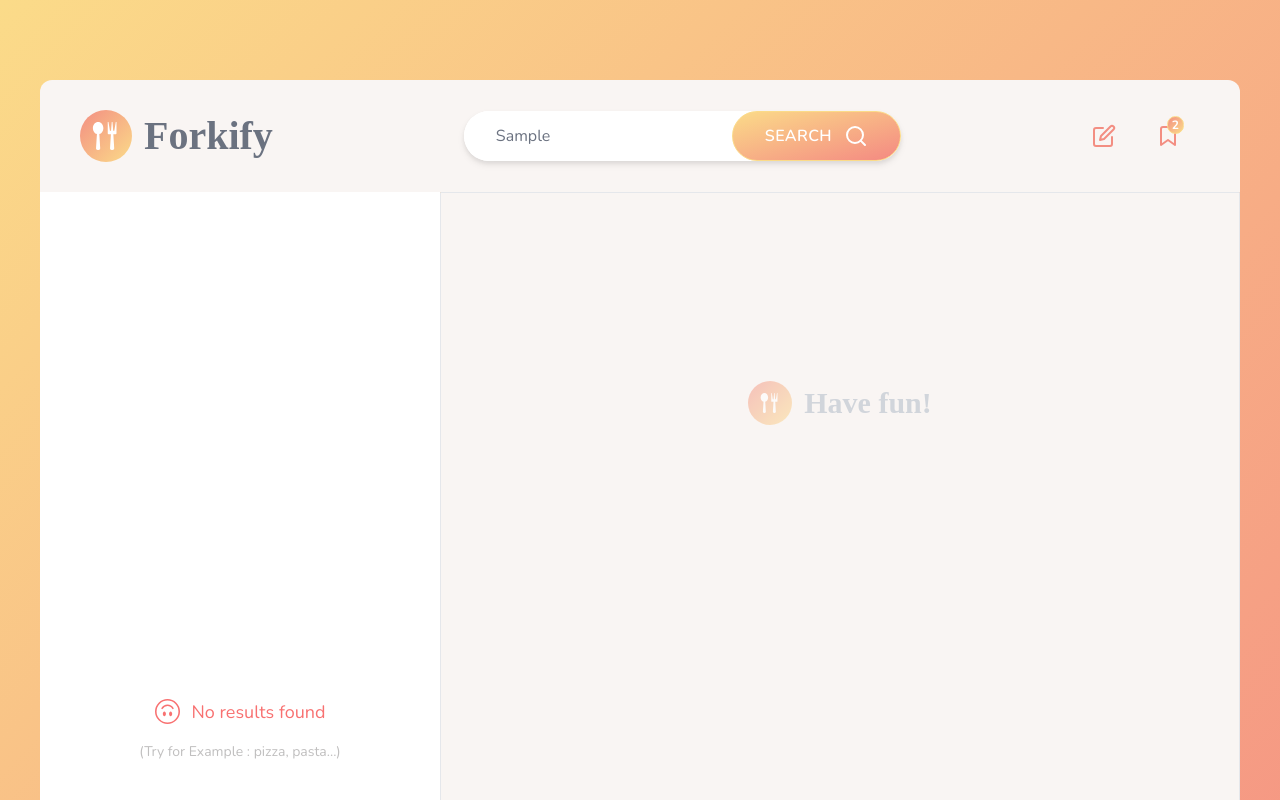
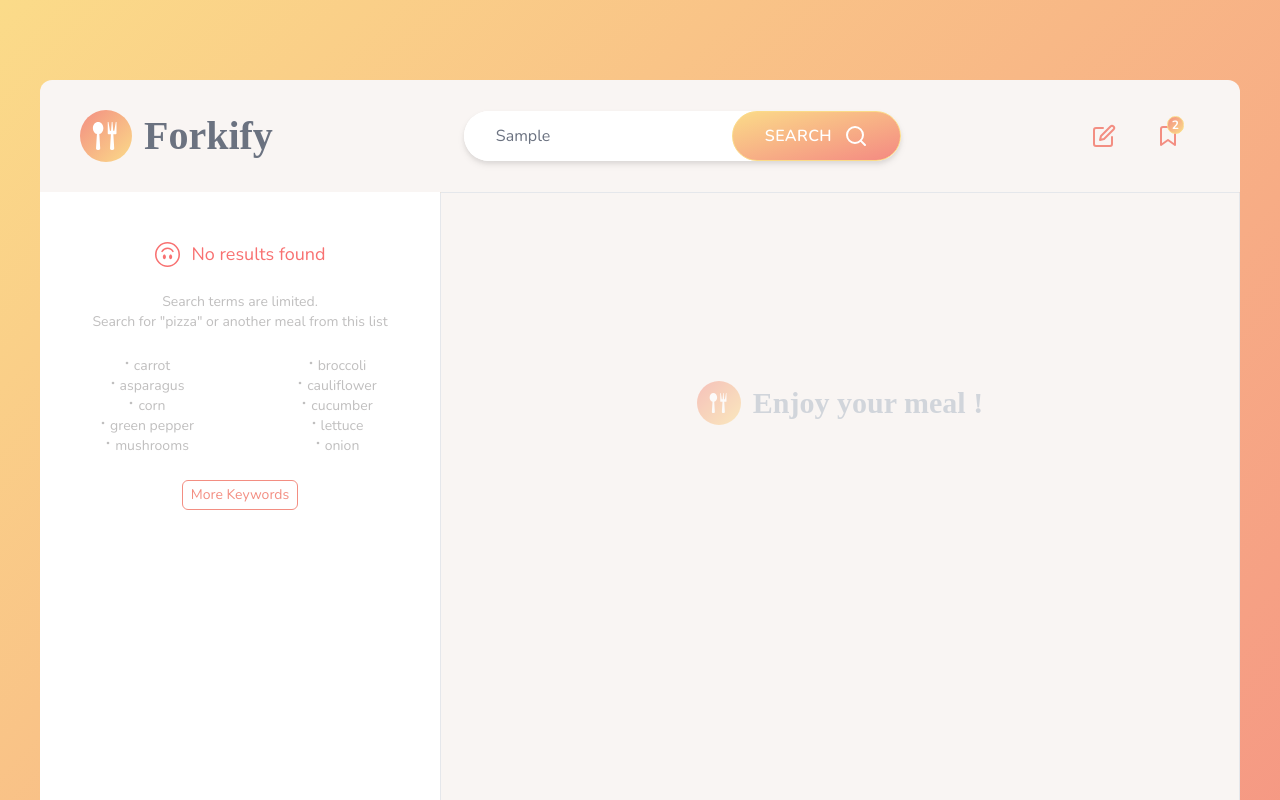
Before and after one commit to walid1921/CookSaver, a React (Create React App) app: page / in a window 1280 px wide. Both pictures are taken after typing "Sample" into the empty fields and a click on the button "SEARCH". Shown: the top 800 px of the page. Built offline with nearby package versions, Linux system fonts and the light colour scheme; no server answers; a web font is replaced by a local one.

Commit message:
features

```diff
--- a/src/App.css
+++ b/src/App.css
@@ -101,3 +101,22 @@ body{
  color: #666;
  cursor: not-allowed;
 }
+
+
+.custom-scrollbar::-webkit-scrollbar {
+  width: 3px;
+}
+
+.custom-scrollbar::-webkit-scrollbar-track {
+  background-color: transparent;
+}
+
+.custom-scrollbar::-webkit-scrollbar-thumb {
+  background-color: rgba(0, 0, 0, 0.2);
+  border-radius: 0.25em;
+}
+
+.custom-scrollbar {
+  scrollbar-width: 2px;
+  scrollbar-color: rgba(0, 0, 0, 0.2) transparent;
+}
--- /dev/null
+++ b/src/assets/recipesSearch.js
@@ -0,0 +1,16 @@
+const recipes = [
+  "carrot", "broccoli", "asparagus", "cauliflower", "corn", "cucumber", "green pepper",
+  "lettuce", "mushrooms", "onion", "potato", "pumpkin", "red pepper", "tomato",
+  "beetroot", "brussel sprouts", "peas", "zucchini", "radish", "sweet potato",
+  "artichoke", "leek", "cabbage", "celery", "chili", "garlic", "basil", "coriander",
+  "parsley", "dill", "rosemary", "oregano", "cinnamon", "saffron", "green bean",
+  "bean", "chickpea", "lentil", "apple", "apricot", "avocado", "banana",
+  "blackberry", "blackcurrant", "blueberry", "boysenberry", "cherry", "coconut",
+  "fig", "grape", "grapefruit", "kiwifruit", "lemon", "lime", "lychee", "mandarin",
+  "mango", "melon", "nectarine", "orange", "papaya", "passion fruit", "peach",
+  "pear", "pineapple", "plum", "pomegranate", "quince", "raspberry", "strawberry",
+  "watermelon", "salad", "pizza", "pasta", "popcorn", "lobster", "steak", "bbq",
+  "pudding", "hamburger"
+];
+
+export default recipes
--- a/src/components/Main.jsx
+++ b/src/components/Main.jsx
@@ -1,147 +1,19 @@
-// import React, { useState, useContext } from 'react';
-
 import { ImSpoonKnife } from "react-icons/im";
 
-// import BookmarkContext from './BookmarkContext ';
-
-
-
-
-const Main = ({ recipes  }) => {
-
-
-
-  // const { setBookmarkCount } = useContext(BookmarkContext);
-
-  // const [time, setTime] = useState(120);
-  // const handleTimeChange = (value) => {
-  //   setTime((prevTime) => Math.max(prevTime + value, 30));
-  // }
-
-  // const [bookmarked, setBookmarked] = useState(false)
-  // const handleBookmarked = () => {
-  //   setBookmarked(!bookmarked);
-  //   setBookmarkCount((prevCount) => bookmarked ? prevCount - 1 : prevCount + 1);
-  // };
-
+const Main = () => {
 
   return (
     <div className='col-start-2 col-end-4 h-[1050px] mb-20 select-none bg-color-grey-light-1 border rounded-br-xl'>
 
-      {/* {recipes.map(i =>)} */}
-
-
-      {/* MAIN IMAGE */}
+      {/* MAIN PAGE */}
 
       <div className='flex items-center justify-center gap-3 h-[40%]'>
 
-        <div className='rounded-full p-3 bg-gradient-to-br from-color-primary to-color-grad-1 cursor-pointer transition-all ease-in duration-150 opacity-50'>
-          <a href="/"><ImSpoonKnife className='w-5 h-5 text-white' /></a>
+        <div className='rounded-full p-3 bg-gradient-to-br from-color-primary to-color-grad-1 opacity-50'>
+        <ImSpoonKnife className='w-5 h-5 text-white' />
         </div>
-        <span className='logo-font text-gray-300 font-semibold text-[30px]'>Have fun!</span>
+        <span className='logo-font text-gray-300 font-semibold text-[30px]'>Enjoy your meal !</span>
       </div>
-
-
-
-
-      {/* SMALL NAV  */}
-
-      {/* <div className='flex items-center justify-around py-5 bg-color-grey-light-1'>
-
-        <div className='flex items-center font-semibold'>
-          <TbClockHour3 className='text-color-primary w-6 h-6 mr-3' />
-          <span className='mr-4'>{time}</span>
-          <p>MIN</p>
-        </div>
-
-        <div>
-          <Servings onCountChange={handleTimeChange} />
-        </div>
-
-        <div className=' rounded-full p-3 bg-gradient-to-br from-color-primary to-color-grad-1 cursor-pointer transition-all ease-in duration-150 hover:opacity-75' onClick={handleBookmarked}>
-          <FiBookmark className={`${bookmarked ? 'fill-white text-white w-6 h-6' : 'text-white w-6 h-6'}`} />
-        </div>
-
-      </div> */}
-
-
-      {/* RECIPE INGREDIENTS
-
-      <div className='center flex-col py-16 bg-color-grey-light-2 w-full'>
-        <h2 className=' text-color-primary font-bold text-xl justify-center'>RECIPE INGREDIENTS</h2>
-
-        <ul className='pt-5 w-[90%] flex flex-col flex-wrap justify-center items-left  text-gray-600 gap-5 h-[250px] '>
-
-
-
-          <li className='flex items-center gap-3 mr-10'>
-            <FiCheck className='text-color-primary w-6 h-6' />
-            1
-            medium head cauliflower cut into florets
-          </li>
-
-          <li className='flex items-center gap-3 mr-10'>
-            <FiCheck className='text-color-primary w-6 h-6' />
-            1/2
-            cup mozzarella shredded
-          </li>
-
-          <li className='flex items-center gap-3 mr-10'>
-            <FiCheck className='text-color-primary w-6 h-6' />
-
-            Salt and pepper to taste
-          </li>
-
-
-          <li className='flex items-center gap-3 mr-10'>
-            <FiCheck className='text-color-primary w-6 h-6' />
-            1/2
-            cup barbecue sauce
-          </li>
-
-          <li className='flex items-center gap-3 mr-10'>
-            <FiCheck className='text-color-primary w-6 h-6' />
-            Red onion to taste thinly sliced
-          </li>
-
-          <li className='flex items-center gap-3 mr-10'>
-            <FiCheck className='text-color-primary w-6 h-6' />
-            1
-            egg
-          </li>
-
-          <li className='flex items-center gap-3 mr-10'>
-            <FiCheck className='text-color-primary w-6 h-6' />
-            1
-            tsp oregano or italian seasoning blend
-          </li>
-
-          <li className='flex items-center gap-3 mr-10'>
-            <FiCheck className='text-color-primary w-6 h-6' />
-            1
-            cup chicken cooked and shredded
-          </li>
-
-          <li className='flex items-center gap-3 mr-10'>
-            <FiCheck className='text-color-primary w-6 h-6' />
-            3/4
-            cup mozzarella shredded
-          </li>
-
-          <li className='flex items-center gap-3 mr-10'>
-            <FiCheck className='text-color-primary w-6 h-6' />
-            Fresh cilantro to taste
-          </li>
-        </ul>
-      </div> */}
-
-      {/* HOW TO COOK IT
-
-      <div className='center flex-col py-16 bg-color-grey-light-1 w-full gap-5 rounded-br-xl'>
-        <h2 className=' text-color-primary  font-bold text-xl justify-center'>HOW TO COOK IT</h2>
-        <p className='text-gray-600 w-[70%] text-center'>This recipe was carefully designed and tested by <span className='font-bold'>A Spicy Perspective</span>. Please check out directions at their website.</p>
-        <DirectionBtn />
-      </div> */}
 
 
     </div >
--- a/src/components/Navbar.jsx
+++ b/src/components/Navbar.jsx
@@ -41,8 +41,6 @@ const Navbar = ({ query, setQuery }) => {
 
 
 
-
-
   return (
     <div className='col-span-3  w-full center-between text-white bg-color-grey-light-1  h-28  z-10 rounded-t-xl px-10 mt-20 relative'>
 
@@ -50,7 +48,7 @@ const Navbar = ({ query, setQuery }) => {
       <div className='flex items-center gap-3'>
 
         <div className='rounded-full p-3 bg-gradient-to-br from-color-primary to-color-grad-1 cursor-pointer transition-all ease-in duration-150 hover:opacity-75'>
-          <a href="/"><ImSpoonKnife className='w-7 h-7 text-white' /></a>
+          <a href="/"><ImSpoonKnife className='w-7 h-7 text-white cursor-pointer' /></a>
         </div>
         <span className='logo-font text-gray-500 font-semibold text-[40px]'>Forkify</span>
       </div>
--- a/src/components/UI/DirectionBtn.jsx
+++ b/src/components/UI/DirectionBtn.jsx
@@ -1,14 +1,22 @@
 import React from 'react';
 import { FiArrowRight } from 'react-icons/fi'
 
-const DirectionBtn = ({url}) => {
+const DirectionBtn = ({ url }) => {
+
+  const openNewWindow = () => {
+    window.open(url, '_blank'); // This will open the URL in a new tab/window
+  };
+
   return (
     <div className='center'>
-      <a href={url}>
-        <button className='text-white text-md font-semibold border tracking-wide border-color-grad-1 bg-gradient-to-br from-color-grad-1 to-color-grad-2 rounded-full py-2 my-1 px-6 cursor-pointer transition-all ease-in duration-150 hover:opacity-75 center gap-1'>DIRECTION
-          <FiArrowRight className='w-6 h-6'/>
-        </button>
-      </a>
+
+      <button
+        className='text-white text-md font-semibold border tracking-wide border-color-grad-1 bg-gradient-to-br from-color-grad-1 to-color-grad-2 rounded-full py-2 my-1 px-6 cursor-pointer transition-all ease-in duration-150 hover:opacity-75 center gap-1'
+        onClick={openNewWindow}>
+        DIRECTION
+        <FiArrowRight className='w-6 h-6' />
+      </button>
+
 
     </div>
   );
--- a/src/components/UI/NoResults.jsx
+++ b/src/components/UI/NoResults.jsx
@@ -1,16 +1,50 @@
-import { BsEmojiSmileUpsideDown } from "react-icons/bs"
+import React, { useState } from 'react';
+import { BsEmojiSmileUpsideDown, BsDot } from 'react-icons/bs';
+import recipes from '../../assets/recipesSearch';
+
+function NoResults() {
+  const [visibleRecipes, setVisibleRecipes] = useState(recipes.slice(0, 10));
+
+  const showMoreRecipes = () => {
+    const nextBatch = recipes.slice(visibleRecipes.length, visibleRecipes.length + 10);
+    setVisibleRecipes([...visibleRecipes, ...nextBatch]);
+  };
+
+  return (
+    <div className="mt-12 flex flex-col items-center h-full ">
+
+      <p className='text-red-400 text-lg flex items-center gap-3 mb-6'>
+        <BsEmojiSmileUpsideDown size={25} />
+        No results found
+      </p>
+
+      <span className='text-[#c0bfbf] text-sm '>Search terms are limited.  </span>
+      <span className='text-[#c0bfbf] text-sm '>Search for "pizza" or another meal from this list</span>
 
 
-function NoResults() {
-  return (
-    <div className="mt-6 flex flex-col justify-center items-center h-full gap-4">
+      <div className='text-[#c0bfbf] text-sm text-center '>
 
-      <p className=' text-red-400 text-lg flex items-center gap-3'>
-        <BsEmojiSmileUpsideDown size={25} />
-        No results found</p>
-      <span className='text-[#c0bfbf] text-sm'>(Try for Example : pizza, pasta...)</span>
+        <ul className="flex justify-center items-center flex-wrap w-100% mt-6">
+
+          {visibleRecipes.map((recipe, i) => (
+            <li key={i} className="flex justify-center" style={{ width: 'calc(50% - 10px)' }}>
+              <BsDot />{recipe}
+            </li>
+          ))}
+        </ul>
+
+
+        {visibleRecipes.length < recipes.length && (
+          <button
+            className="border border-color-primary text-color-primary px-2 py-[4px] rounded-md mt-6"
+            onClick={showMoreRecipes}
+          >
+            More Keywords
+          </button>
+        )}
+      </div>
     </div>
-  )
+  );
 }
 
-export default NoResults
+export default NoResults;
```
Also changed, not shown: src/components/RecipeDetails.jsx (+39 -27 lines).
